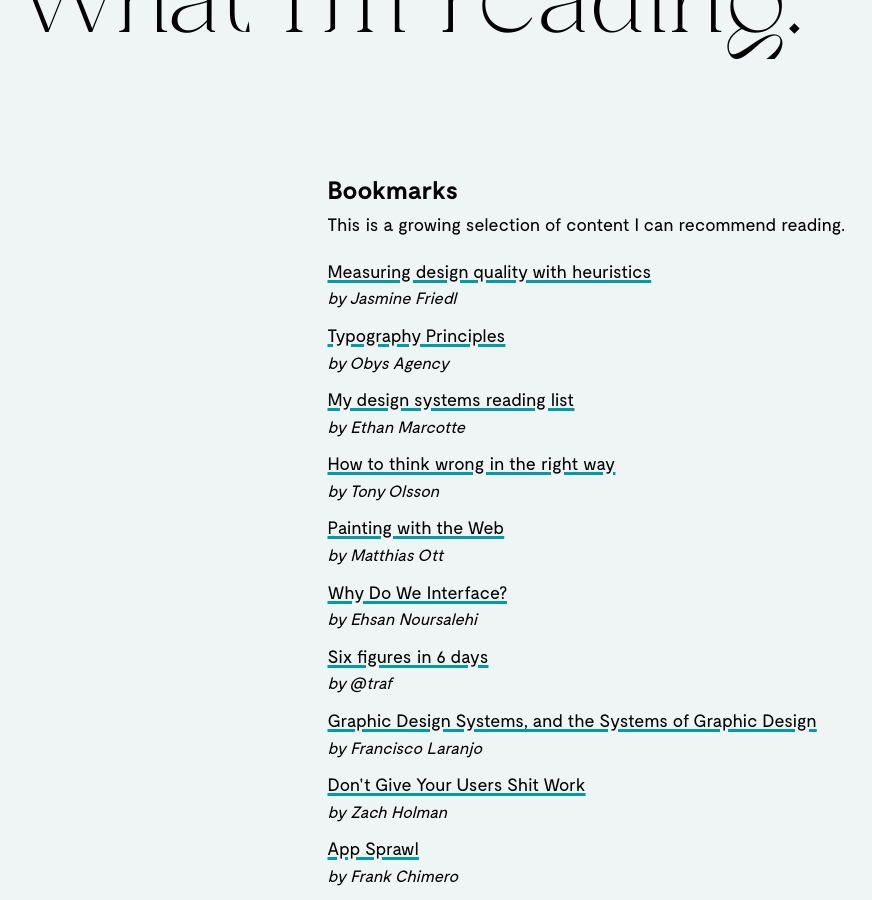
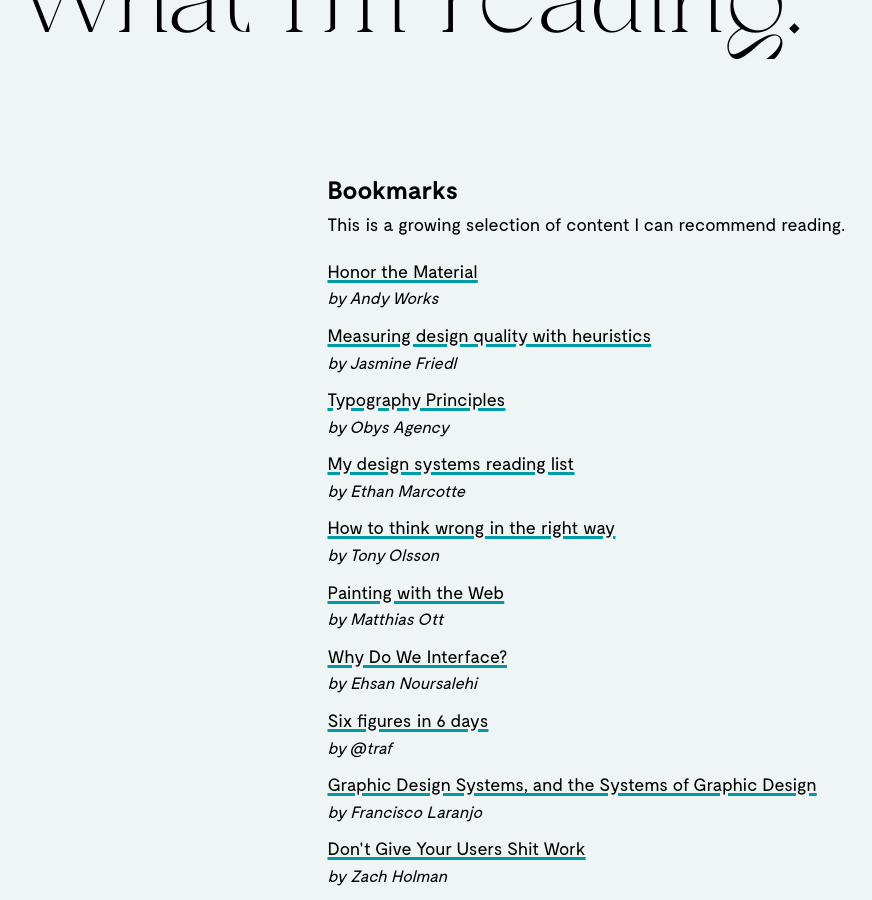
Before and after one commit to jacoblindstrm/jacoblindstrm.github.io, a Jekyll site: the page built from _posts/2020-04-01-what-im-reading.html, in a window 1280 px wide and 900 px high, scrolled down 337 px. Shown: the whole window, without its empty margins (157-1029 px from the left). Built offline with Jekyll 4.4.1, drawn with Linux system fonts in a browser that asks for light colours; comment, search, counter and statistics services are not loaded.

Commit message:
Update articles.yml

```diff
--- a/_data/articles.yml
+++ b/_data/articles.yml
@@ -1,3 +1,6 @@
+- title: Honor the Material
+  url: https://www.andy.works/words/honor-the-material
+  author: Andy Works
 - title: Measuring design quality with heuristics
   url: https://jasminefriedl.medium.com/measuring-design-quality-with-heuristics-44857efa514
   author: Jasmine Friedl
```
